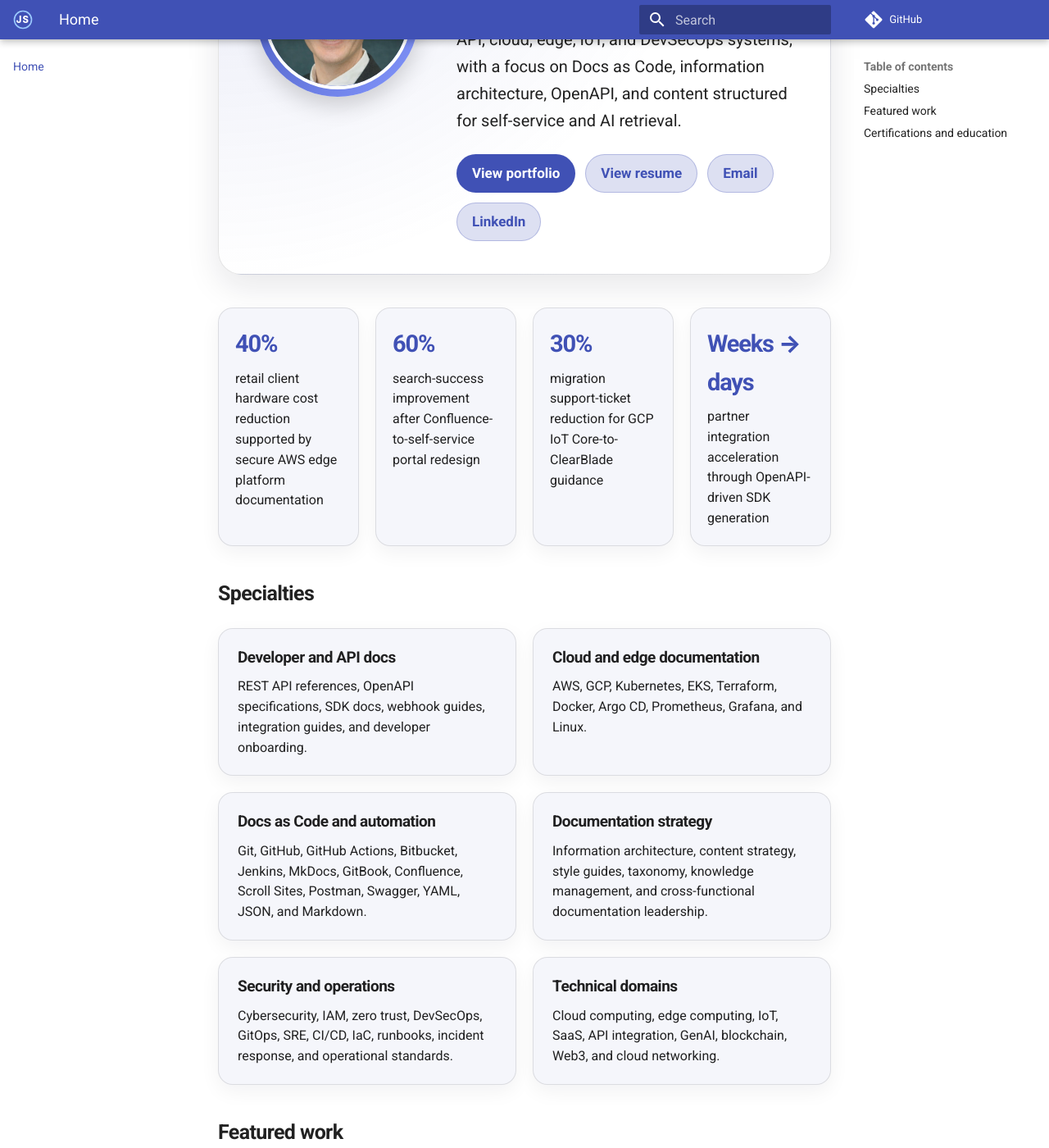
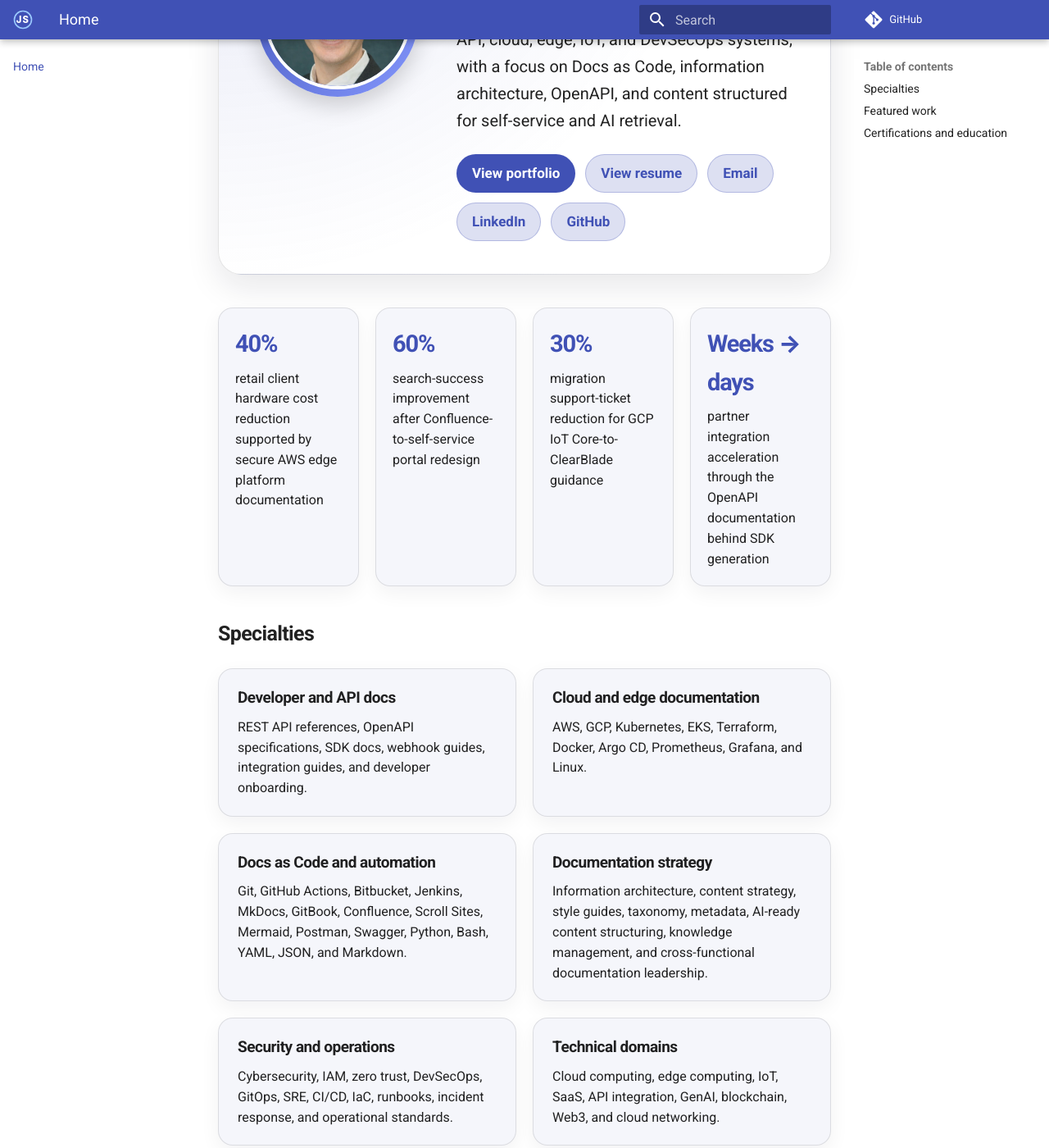
Before and after one commit to jslavin-docs/jslavin-docs.github.io, an MkDocs documentation site: the page built from docs/index.md, in a window 1280 px wide and 1400 px high, scrolled down 529 px. Shown: the whole window at 82% size. Built offline with MkDocs 1.6.1 and Material for MkDocs 9.7.7, drawn with Linux system fonts in a browser that asks for light colours; comment, search, counter and statistics services are not loaded.

```diff
--- a/docs/index.md
+++ b/docs/index.md
@@ -17,6 +17,7 @@ description: "Technical writing portfolio for Jeff Slavin, focused on GitOps, De
       <a class="button secondary" href="resume/">View resume</a>
       <a class="button secondary" href="mailto:jslavin.docs@gmail.com">Email</a>
       <a class="button secondary" href="https://www.linkedin.com/in/jeff-slavin" target="_blank" rel="noopener">LinkedIn</a>
+      <a class="button secondary" href="https://github.com/jslavin-docs" target="_blank" rel="noopener">GitHub</a>
     </div>
   </div>
 </div>
@@ -25,7 +26,7 @@ description: "Technical writing portfolio for Jeff Slavin, focused on GitOps, De
   <div class="metric-card"><span>40%</span><p>retail client hardware cost reduction supported by secure AWS edge platform documentation</p></div>
   <div class="metric-card"><span>60%</span><p>search-success improvement after Confluence-to-self-service portal redesign</p></div>
   <div class="metric-card"><span>30%</span><p>migration support-ticket reduction for GCP IoT Core-to-ClearBlade guidance</p></div>
-  <div class="metric-card"><span>Weeks → days</span><p>partner integration acceleration through OpenAPI-driven SDK generation</p></div>
+  <div class="metric-card"><span>Weeks → days</span><p>partner integration acceleration through the OpenAPI documentation behind SDK generation</p></div>
 </div>
 
 ## Specialties
@@ -41,11 +42,11 @@ description: "Technical writing portfolio for Jeff Slavin, focused on GitOps, De
   </div>
   <div class="skill-card">
     <h3>Docs as Code and automation</h3>
-    <p>Git, GitHub, GitHub Actions, Bitbucket, Jenkins, MkDocs, GitBook, Confluence, Scroll Sites, Postman, Swagger, YAML, JSON, and Markdown.</p>
+    <p>Git, GitHub Actions, Bitbucket, Jenkins, MkDocs, GitBook, Confluence, Scroll Sites, Mermaid, Postman, Swagger, Python, Bash, YAML, JSON, and Markdown.</p>
   </div>
   <div class="skill-card">
     <h3>Documentation strategy</h3>
-    <p>Information architecture, content strategy, style guides, taxonomy, knowledge management, and cross-functional documentation leadership.</p>
+    <p>Information architecture, content strategy, style guides, taxonomy, metadata, AI-ready content structuring, knowledge management, and cross-functional documentation leadership.</p>
   </div>
   <div class="skill-card">
     <h3>Security and operations</h3>
```
Also changed, not shown: docs/portfolio.md (+4 -4 lines).
